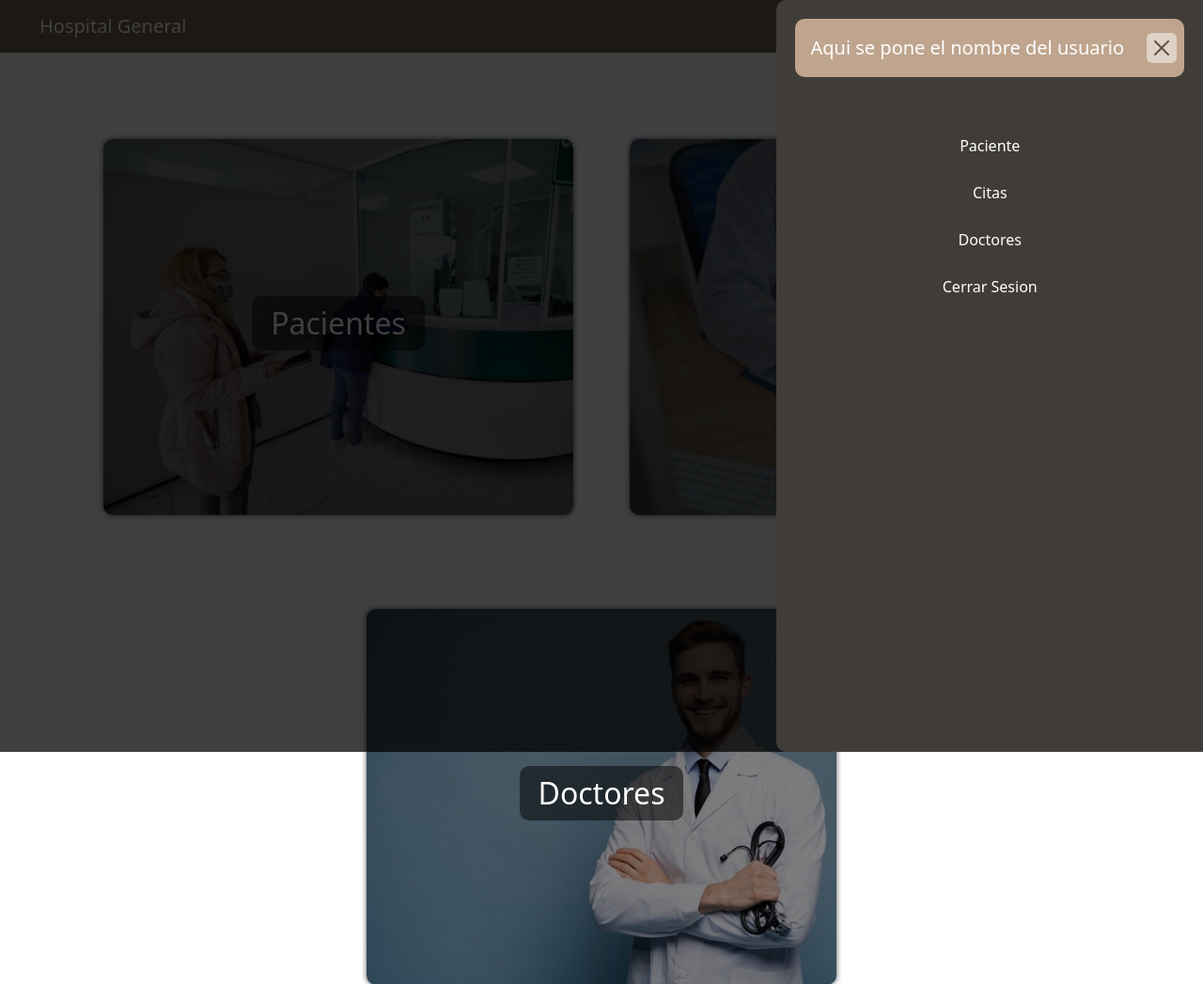
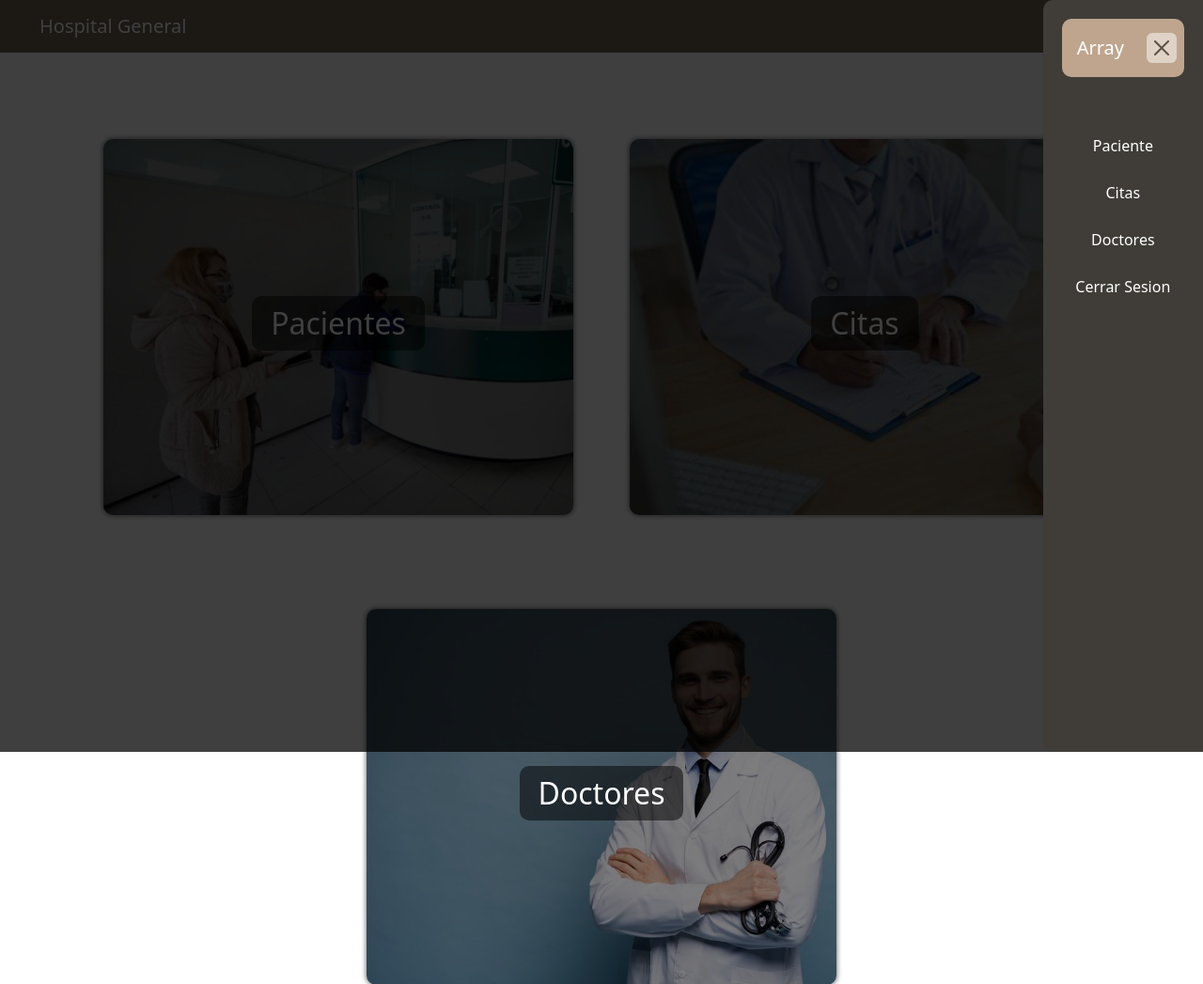
Before and after one commit to JRPG01/webIII, a PHP site: page /view/menupagina.php in a window 1280 px wide, after a click that opens the changed part. Shown: the top 1047 px of the page at 94% size. Run offline with PHP 8.4, Linux system fonts and the light colour scheme; the visitor is signed in with stand-in values (Sample User, id 1).

Commit message:
Mostrar nombre de usuario en menupagina.php

```diff
--- a/proyecto/php/login/loginAccess.php
+++ b/proyecto/php/login/loginAccess.php
@@ -17,7 +17,8 @@ try {
     //Checamos al consulta
     $check_user = $check_user->query("SELECT * FROM clientes WHERE userC='$user' and passC = '$pass'");
     if ($check_user->rowCount() == 1) {
-        //Te manda al menu de la pagina
+        //Te manda al menu de la pagina con su user
+        $_SESSION["nomUser"] = $user;
         header("Location: ../../view/menupagina.php");
     }
     else if(!preg_match("/^[A-Za-z0-9]{8,12}$/",$user)){
--- a/proyecto/view/menupagina.php
+++ b/proyecto/view/menupagina.php
@@ -1,3 +1,5 @@
+<?php session_start(); ?>
+
 <!DOCTYPE html>
 <html lang="en">
 
@@ -25,7 +27,9 @@
         </button>
         <div class="offcanvas offcanvas-end border-0 w-auto" tabindex="-1" id="offcanvasNavbar" aria-labelledby="offcanvasNavbarLabel">
           <div class="offcanvas-header">
-            <h5 class="offcanvas-title text-white" id="offcanvasNavbarLabel">Aqui se pone el nombre del usuario</h5>
+            <h5 class="offcanvas-title text-white" id="offcanvasNavbarLabel">
+              <?php echo $_SESSION["nomUser"]; ?>
+            </h5>
             <button type="button" class="btn-close ms-4" data-bs-dismiss="offcanvas" aria-label="Close"></button>
           </div>
           <div class="offcanvas-body p-0 pt-5">
```
